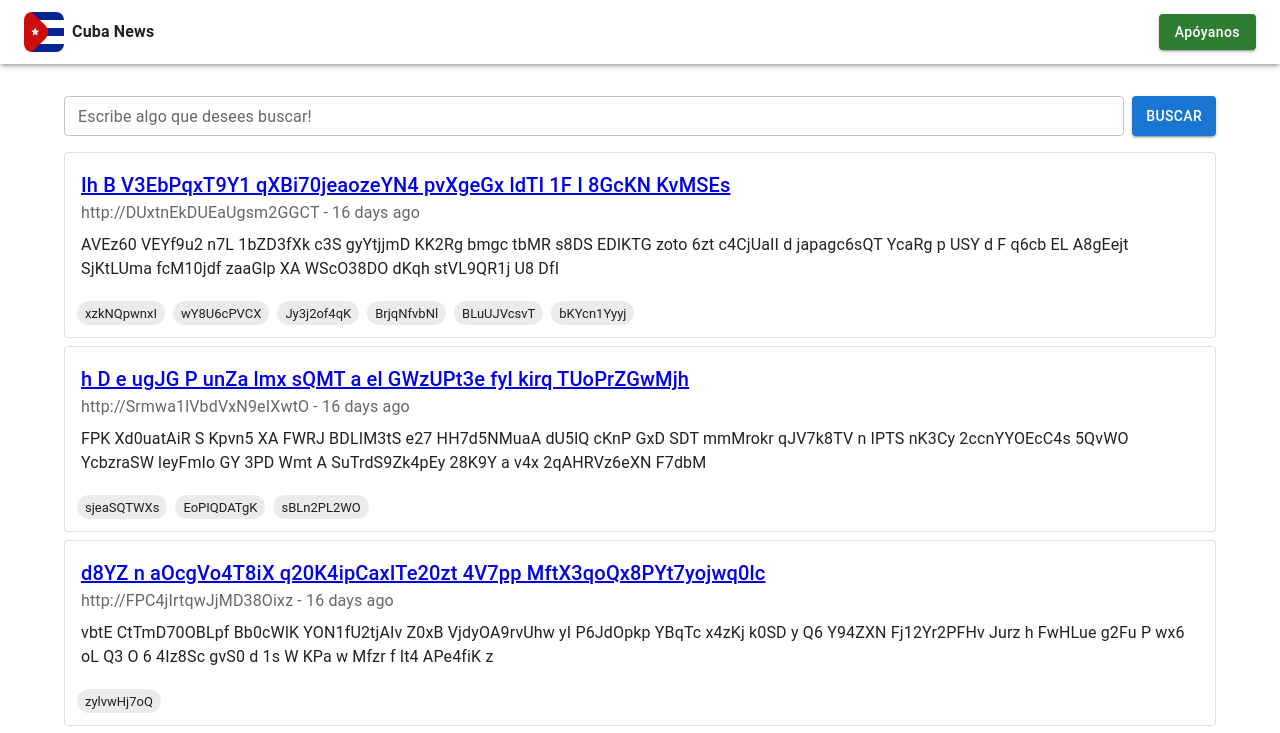
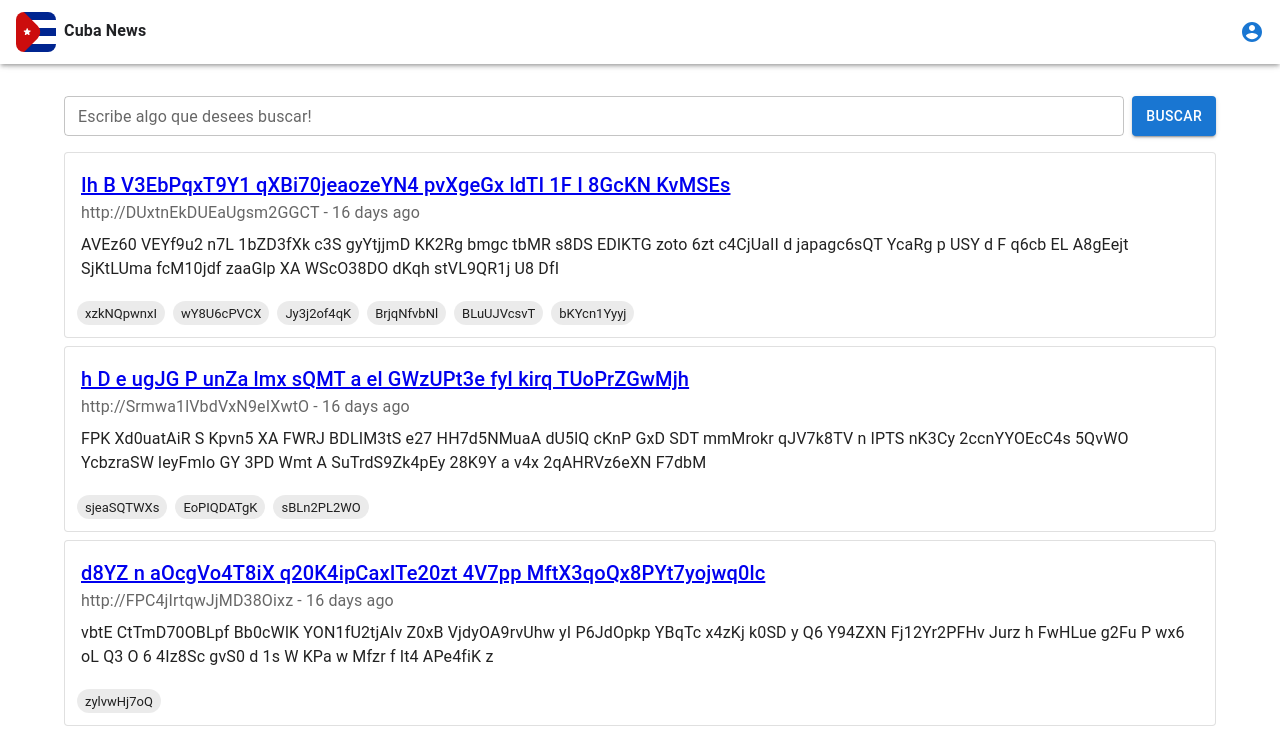
Before and after one commit to snava10/cubanews, a React (Create React App) app in the folder web-ui/: page / in a window 1280 px wide. Shown: the top 733 px of the page. Built offline with nearby package versions, Linux system fonts and the light colour scheme; no server answers.

Commit message:
Overall styling goodness

```diff
--- a/web-ui/src/Components/NavBar.tsx
+++ b/web-ui/src/Components/NavBar.tsx
@@ -1,7 +1,7 @@
-import { AccountCircle } from "@material-ui/icons";
-import { AppBar, Toolbar, Typography, IconButton, Tooltip, Avatar, Button } from "@mui/material";
+import { AppBar, Toolbar, Typography, IconButton, Tooltip, Avatar } from "@mui/material";
 import { createStyles, makeStyles, Theme } from "@material-ui/core/styles";
 import { Link } from "react-router-dom";
+import { AccountCircle } from "@material-ui/icons";
 
 const useStyles = makeStyles((theme: Theme) =>
   createStyles({
@@ -31,25 +31,33 @@ export function NavBar() {
   return (
     <div>
       <AppBar position="fixed" sx={{ boxShadow: 3 }}>
-        <Toolbar className={classes.whiteBackground}>
-          <Tooltip title="Open settings">
-            <IconButton sx={{ p: 0 }}>
-              <Avatar variant="square" src={`${process.env.PUBLIC_URL}/cuban-flag.svg`} />
-            </IconButton>
-          </Tooltip>
-
-          <Typography variant="body1" fontWeight="bold" className={classes.title} sx={{ p: 1 }}>
-            Cuba News
+        <Toolbar disableGutters className={classes.whiteBackground} sx={{ pl: 1, pr: 1 }}>
+          <Typography variant="body1" fontWeight="bold" className={classes.title}>
+            <Link to="about" className={classes.bareLink}>
+              <IconButton>
+                <Avatar variant="square" src={`${process.env.PUBLIC_URL}/cuban-flag.svg`} />
+              </IconButton>
+              Cuba News
+            </Link>
           </Typography>
 
-          <Button
+          {/* <Button
             variant="contained"
             color="success"
             sx={{ textTransform: 'none' }}
             component={Link} to="about"
           >
             Apóyanos
-          </Button>
+          </Button> */}
+
+          <IconButton
+            aria-label="account of current user"
+            aria-controls="menu-appbar"
+            aria-haspopup="true"
+            onClick={handleMenu}
+            color="primary">
+            <AccountCircle />
+          </IconButton>
         </Toolbar>
       </AppBar>
     </div>
--- a/web-ui/src/Components/ResultStack.tsx
+++ b/web-ui/src/Components/ResultStack.tsx
@@ -1,7 +1,7 @@
 import { Stack } from "@mui/material";
 import { SearchResultCard } from "./SearchResultCard";
 
-// Legacy old fucky style
+// We go with this while the masonry component is fucky.
 
 export function ResultStack(props: any) {
   // console.log("[Result stack] called")
--- a/web-ui/src/Pages/About.tsx
+++ b/web-ui/src/Pages/About.tsx
@@ -1,10 +1,10 @@
 import { Container, Grid } from "@mui/material";
 import { Box } from "@mui/system";
 import { DonationButton } from "../Components/DonationButton";
+
 export function About() {
   return (
     <div>
-      <DonationButton />
       <Container maxWidth="lg">
         <Grid item xs={12} md={12}>
           <Box
--- a/web-ui/src/Pages/Search.tsx
+++ b/web-ui/src/Pages/Search.tsx
@@ -7,8 +7,6 @@ import { ResultStack } from "../Components/ResultStack";
 import ReactGA from "react-ga4";
 import { UaEventOptions } from "react-ga4/types/ga4";
 import { NavBar } from "../Components/NavBar";
-import { DonationButton } from "../Components/DonationButton";
-import ResultMasonry from "../Components/ResultMasonry";
 
 export function Search() {
   const env = process.env.REACT_APP_ENV;
```
